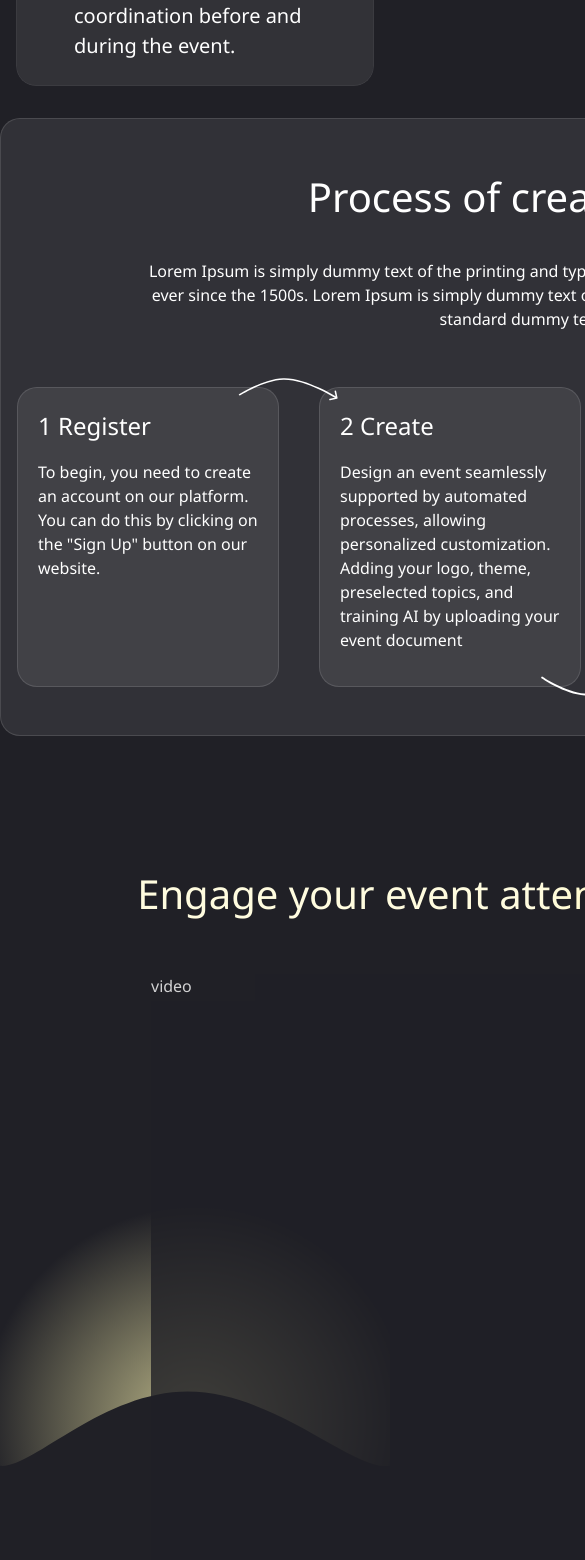
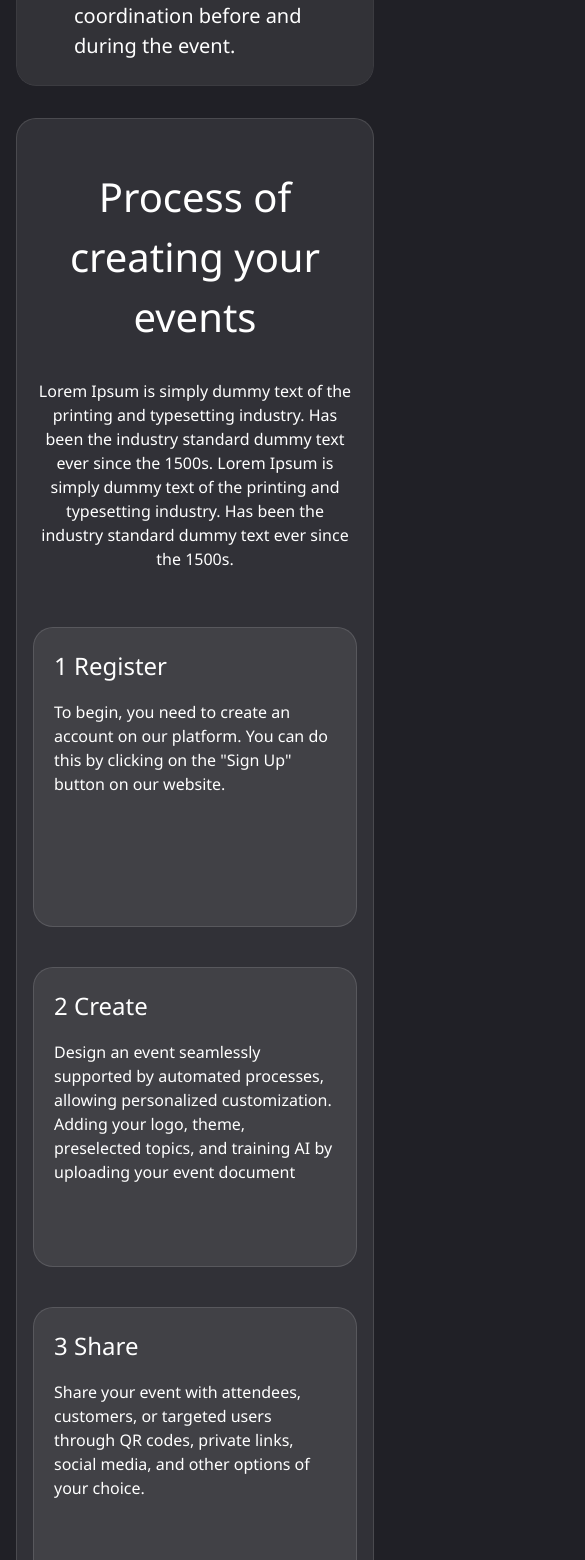
Before and after one commit to calmbyte/aphrodite, a Next.js app: page / in a window 390 px wide. Shown: the part 2048-3608 px from the top of the page, 585 px wide, since content can reach past the window. Built offline with nearby package versions, Linux system fonts and the light colour scheme.

Commit message:
fixed mobile view issues

```diff
--- a/src/app/page.tsx
+++ b/src/app/page.tsx
@@ -15,14 +15,13 @@ export default function Home() {
       <ProcessPath />
       <EllipseBackground>
         {/* TMP */}
-        <div className="w-[1202px] mx-auto flex flex-col justify-center items-center">
+        <div className="w-full mx-auto flex flex-col justify-center items-center">
           <p className="text-gradient text-[40px] text-center mt-32">
             Engage your event attendees with an AI Assistant
           </p>
           <div
+            className="max-md:w-full max-md:px-10 max-md:h-[300px] w-[900px] h-[600px]"
             style={{
-              width: '900px',
-              height: '600px',
               backgroundColor: '#202026',
               opacity: 0.8,
               marginTop: '50px',
--- a/src/app/styles/components.css
+++ b/src/app/styles/components.css
@@ -100,13 +100,12 @@
   }
 
   .process-path {
-    @apply flex flex-col mt-8 md:mt-[120px] py-12 px-4 w-[1202px] mx-auto rounded-[20px];
     background-color: rgba(255, 255, 255, 0.08);
     border: solid 1px rgba(255, 255, 255, 0.12);
   }
 
   .process-path-card {
-    @apply flex flex-col flex-1 h-[300px] gap-4 rounded-[20px] py-5 px-5;
+    @apply flex flex-col flex-1 min-h-[300px] md:min-h-[150px] gap-4 rounded-[20px] py-5 px-5;
     border: solid 1px rgba(255, 255, 255, 0.12);
     background-color: rgba(255, 255, 255, 0.08);
     position: relative;
@@ -175,12 +174,13 @@
   }
 
   .adBanner {
-    @apply flex flex-row justify-center items-center py-12;
+    @apply flex flex-row w-full justify-center items-center py-10;
     background-color: #FCF5B1E5;
   }
 
   .adBannerTitle {
     font-size: 40px;
+    text-align: center;
     -webkit-background-clip: text;
     background-clip: text;
     font-weight: 600;
--- a/src/app/ui/EllipseBackground.tsx
+++ b/src/app/ui/EllipseBackground.tsx
@@ -1,5 +1,5 @@
 import { PropsWithChildren } from 'react';
 
 export default function EllipseBackground({ children }: PropsWithChildren) {
-  return <div className="ellipse-background h-[1200px]">{children}</div>;
+  return <div className="ellipse-background max-md:h-[800px] h-[1400px]">{children}</div>;
 }
--- a/src/app/ui/FAQ.tsx
+++ b/src/app/ui/FAQ.tsx
@@ -21,7 +21,7 @@ export default function FAQ() {
   ];
 
   return (
-    <main className="flex flex-col justify-center overflow-hidden w-[1202px] mx-auto pb-32">
+    <main className="flex flex-col justify-center overflow-hidden w-full pb-32 max-md:px-10 max-lg:px-28 px-56">
       <h1 className="text-3xl font-semibold mb-4">FAQ</h1>
 
       <div className="divide-y divide-slate-200">
--- a/src/app/ui/ProcessPath.tsx
+++ b/src/app/ui/ProcessPath.tsx
@@ -2,15 +2,16 @@ import ProcessPathCard from '@/app/ui/ProcessPathCard';
 
 export default function ProcessPath() {
   return (
-    <div className="process-path">
+    <section id="howTo" className="flex flex-col mt-8 md:mt-[120px] w-full px-4 lg:px-2 xl:px-56">
+      <div className="process-path mx-auto rounded-[20px] w-full py-12 px-4">
         <h2 className="text-[40px] text-center">Process of creating your events </h2>
-      <div className="mb-14 mt-8 px-32 text-center">
+        <div className="sm:px-32 px-0 mb-14 mt-8 text-center">
           Lorem Ipsum is simply dummy text of the printing and typesetting industry. Has been the
           industry standard dummy text ever since the 1500s. Lorem Ipsum is simply dummy text of the
-        printing and typesetting industry. Has been the industry standard dummy text ever since the
-        1500s.
+          printing and typesetting industry. Has been the industry standard dummy text ever since
+          the 1500s.
         </div>
-      <section className="flex gap-10">
+        <div className="w-full flex lg:flex-row max-md:flex-col gap-10">
           <ProcessPathCard
             num={1}
             description={
@@ -43,7 +44,8 @@ export default function ProcessPath() {
             title={'Ask Byte'}
             arrowPosition="none"
           />
+        </div>
+      </div>
     </section>
-    </div>
   );
 }
--- a/src/app/ui/ProcessPathCardArrow.tsx
+++ b/src/app/ui/ProcessPathCardArrow.tsx
@@ -12,7 +12,8 @@ export default function ProcessPathCardArrow({ arrowPosition }: ProcessPathCardA
       alt={`arrow-${arrowPosition}`}
       width={100}
       height={150}
-      className={`process-path-card-arrow ${arrowPosition}`}
+      className={`process-path-card-arrow ${arrowPosition} max-md:hidden lg:block`}
+      // scale-x-[-1] md:rotate-90 TODO: fix on mobile
     />
   );
 }
```
Lines whose indentation alone changed are shown as unchanged.
